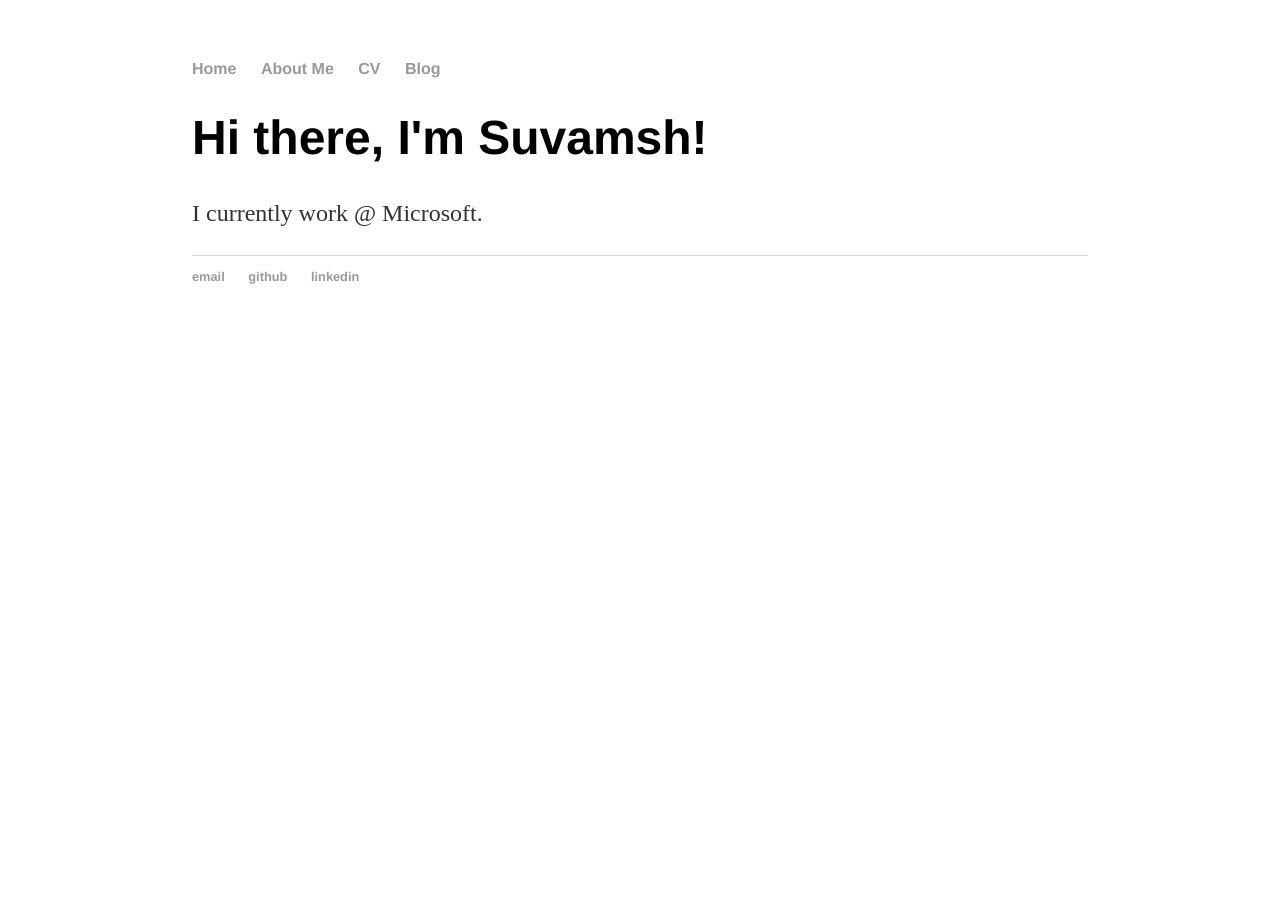
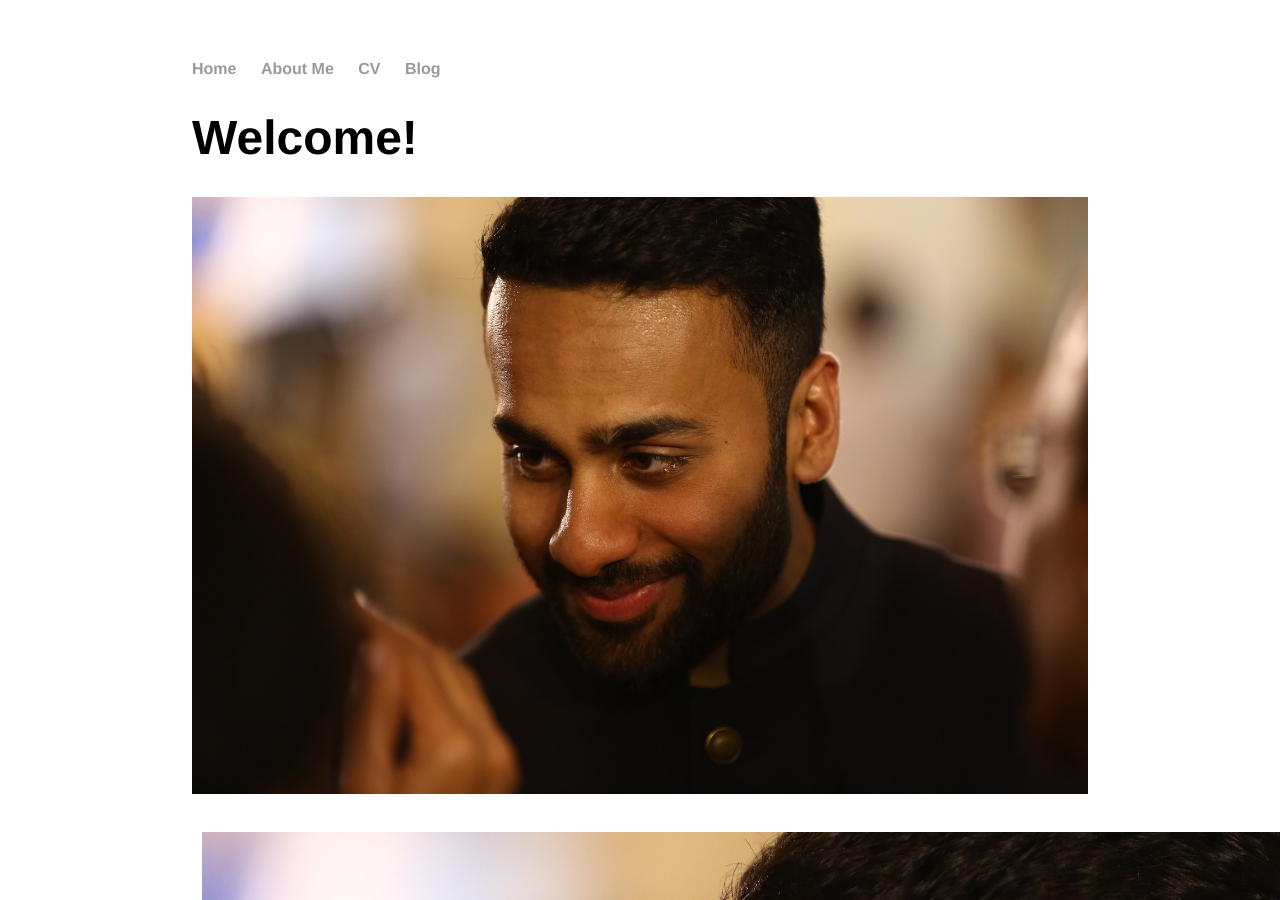
Before and after one commit to suvamsh/suvamsh.github.io, a Jekyll site: the page built from index.html, in a window 1280 px wide and 900 px high. Built offline with Jekyll 4.4.1, drawn with Linux system fonts in a browser that asks for light colours.

Commit message:
adding image

```diff
--- a/index.html
+++ b/index.html
@@ -3,6 +3,10 @@ layout: default
 title: Suvamsh Shivaprasad
 ---
 <div class="blurb">
-	<h1>Hi there, I'm Suvamsh!</h1>
+	<h1>Welcome!</h1>
+	<div style="text-align: center;">
+       <img src="img/me.png" style="max-width: 100%; height: auto;" alt="FYI, image alt text is required" />
+    </div>
+	<p><img src="img/me.png" alt="suvamsh_face" align="left" hspace="10" vspace="10"/>
 	<p>I currently work @ Microsoft.</p>
 </div><!-- /.blurb -->
```
